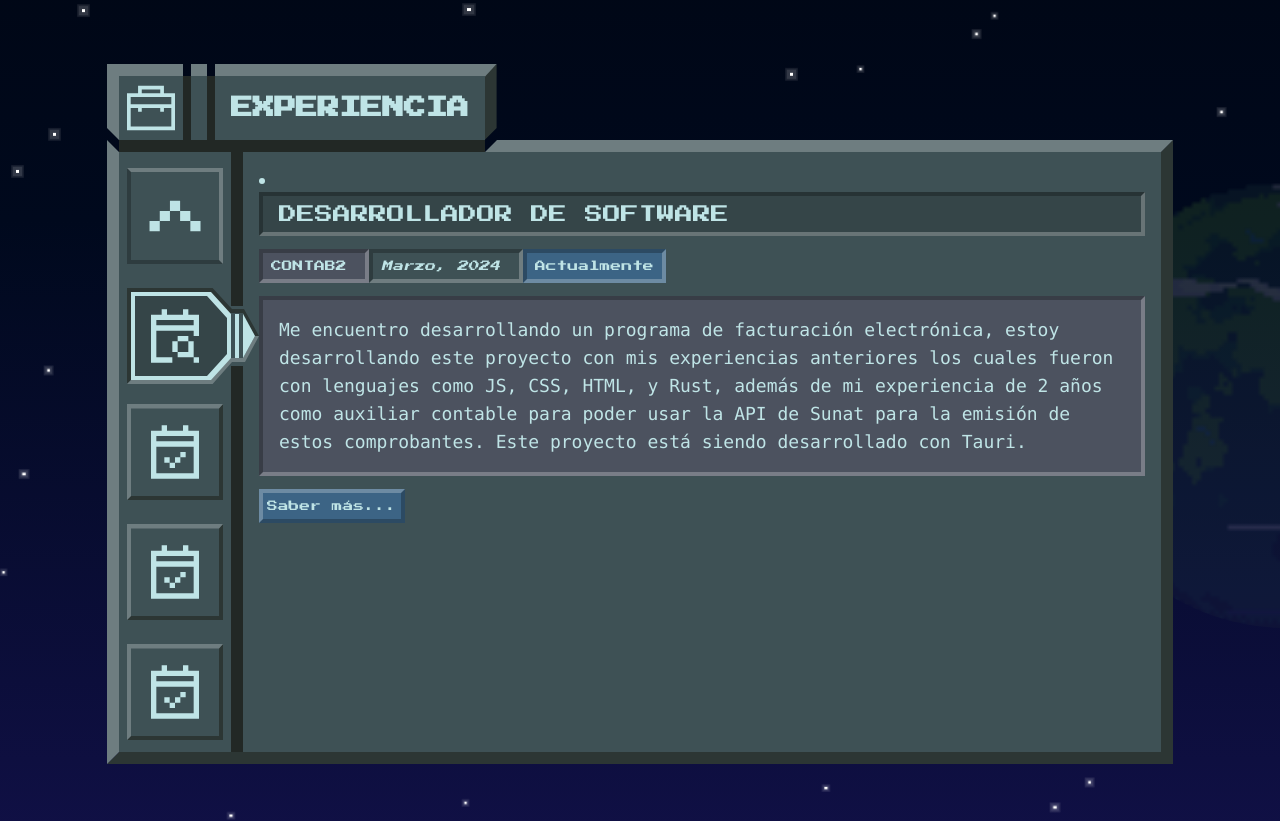
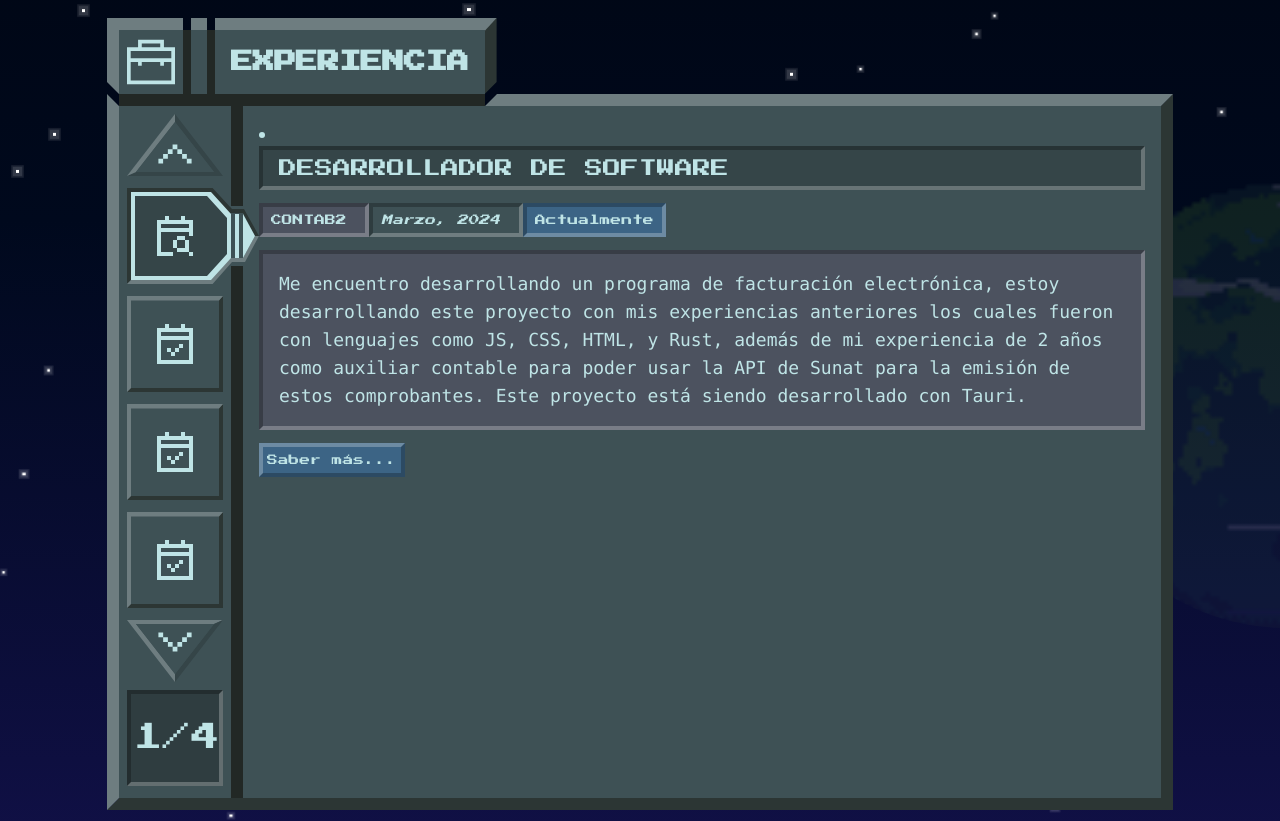
Before and after one commit to Ares101101/Portfolio, an Astro site: page / in a window 1280 px wide. Shown: the part 780-1601 px from the top of the page. Built offline with nearby package versions, Linux system fonts and the light colour scheme; Astro itself is replaced by a stand-in of ours.

Commit message:
25/06/2024

```diff
--- a/package.json
+++ b/package.json
@@ -17,7 +17,7 @@
     "@fontsource-variable/pixelify-sans": "^5.0.3",
     "@types/react": "^18.3.3",
     "@types/react-dom": "^18.3.0",
-    "astro": "^4.9.2",
+    "astro": "^4.11.1",
     "preact": "^10.22.0",
     "react": "^18.3.1",
     "react-dom": "^18.3.1",
--- a/src/components/Experience.jsx
+++ b/src/components/Experience.jsx
@@ -41,56 +41,122 @@ export const Experience = () => {
   function OnClick(i) {
     const newOn = on.map((_, il) => il === i)
     setOn(newOn)
-    console.log(newOn)
   }
   return (
     <section className='relative   flex gap-3'>
-      <div className='min-w-28 bg-[#3E5155] flex flex-col items-center justify-between gap-8 p-4' id=' conteiner'>
-        <svg
-          xmlns="http://www.w3.org/2000/svg"
-          xmlns:xlink="http://www.w3.org/1999/xlink"
-          version="1.1"
-          preserveAspectRatio="none"
-          viewBox="10 10 80 80"
-          className='min-w-24 min-h-24 border-4 border-t-white/25 border-l-white/25 border-b-black/25 border-r-black/25 rotate-90'
+      <div className='min-w-28 bg-[#3E5155] flex flex-col items-center gap-5 p-4' id=' conteiner'>
+        <div
+          className='relative sec cursor-pointer'
+          onClick={()=>{
+            if((on.indexOf(true) + 1) === 1){
+              const newOn = on.map((_, i) => i === 3)
+              setOn(newOn)
+            }else{
+              const newOn = on.map((_, i)=> i === (on.indexOf(true) - 1))
+              setOn(newOn)
+            }
+          }}
         >
-          <g>
-            <rect x="10" y="10" width="80" height="80" fill="#bee3e5" />
-            <path fill="#3E5155" stroke="none" d=" M 90 90 L 90 10 10 10 10 57.85 10 90 65.3 90 90 90 M 54.65 36.05 L 54.65 45.35 45.35 45.35 45.35 54.6 54.65 54.6 54.65 63.85 63.9 63.85 63.9 73.15 54.65 73.15 54.65 63.85 45.35 63.85 45.35 54.6 36.1 54.6 36.1 45.35 45.35 45.35 45.35 36.05 54.65 36.05 54.65 26.8 63.9 26.8 63.9 36.05 54.65 36.05 Z" />
-          </g>
-        </svg>
+          <div className=' triangle ' >
+            {<svg
+              version="1.1"
+              xmlns="http://www.w3.org/2000/svg"
+              xmlns:xlink="http://www.w3.org/1999/xlink"
+              x="0px" y="0px"
+              viewBox="0 0 256 256"
+              enable-background="new 0 0 256 256"
+              xml:space="preserve"
+              className=' -rotate-90 w-full h-9 absolute -bottom-0 z-10 '
+            >
+              <metadata> Svg Vector Icons : http://www.onlinewebfonts.com/icon </metadata>
+              <g>
+                <g>
+                  <path fill="currentColor" d="M60.5,10h33.8v33.4H60.5V10z" />
+                  <path fill="currentColor" d="M94.2,43.4H128v33.8H94.2V43.4L94.2,43.4z" />
+                  <path fill="currentColor" d="M128,77.2h33.8v33.8H128V77.2z" />
+                  <path fill="currentColor" d="M128,144.7h33.8v33.8H128V144.7L128,144.7z" />
+                  <path fill="currentColor" d="M94.2,178.5H128v33.8H94.2V178.5L94.2,178.5z" />
+                  <path fill="currentColor" d="M60.5,212.2h33.8V246H60.5V212.2z" />
+                  <path fill="currentColor" d="M161.8,110.9h33.8v33.8h-33.8V110.9L161.8,110.9z" />
+                </g>
+              </g>
+            </svg>}
+          </div>
+        </div>
         {on.map((o, i) => (
           o
             ? <div
-              className=' items-center justify-center flex  min-w-20 min-h-20 relative shadowOnEXP bg-black/15'
+              className=' items-center justify-center flex  min-w-20 min-h-20 relative shadowOnEXP bg-black/15 cursor-pointer m-1'
               id={`${i}`}
               onClick={() => OnClick(i)}
               key={i}
             >
-              <svg
+              {<svg
                 fill="none"
                 xmlns="http://www.w3.org/2000/svg"
                 viewBox="0 0 24 24"
-                width="64px"
-              > <path d="M15 2h2v2h4v8h-2v-2H5v10h6v2H3V4h4V2h2v2h6V2zM9 6H5v2h14V6H9zm8 6v2h-4v-2h4zm-4 6h-2v-4h2v4zm4 0h-4v2h6v2h2v-2h-2v-6h-2v4z" fill="currentColor" /> </svg>
+                className='w-12'
+              > <path d="M15 2h2v2h4v8h-2v-2H5v10h6v2H3V4h4V2h2v2h6V2zM9 6H5v2h14V6H9zm8 6v2h-4v-2h4zm-4 6h-2v-4h2v4zm4 0h-4v2h6v2h2v-2h-2v-6h-2v4z" fill="currentColor" /> </svg>}
               <div className='flecha ' />
               <div className='punta' />
               <div className='dar'></div>
             </div>
             : <div
-              className=' min-w-[88px] min-h-[88px] relative shadowEXP border-4 border-transparent flex justify-center items-center'
+              className=' min-w-[88px] min-h-[88px] relative shadowEXP border-4 border-transparent flex justify-center items-center cursor-pointer'
               id={`${i}`}
               onClick={() => OnClick(i)}
               key={i}
             >
-              <svg
+              {<svg
                 fill="none"
                 xmlns="http://www.w3.org/2000/svg"
                 viewBox="0 0 24 24"
-                width="64px"
-              > <path d="M15 2h2v2h4v18H3V4h4V2h2v2h6V2zm4 6V6H5v2h14zm0 2H5v10h14V10zm-3 2v2h-2v-2h2zm-4 4v-2h2v2h-2zm-2 0h2v2h-2v-2zm0 0H8v-2h2v2z" fill="currentColor" /> </svg>
+                className='w-12'
+              > <path d="M15 2h2v2h4v18H3V4h4V2h2v2h6V2zm4 6V6H5v2h14zm0 2H5v10h14V10zm-3 2v2h-2v-2h2zm-4 4v-2h2v2h-2zm-2 0h2v2h-2v-2zm0 0H8v-2h2v2z" fill="currentColor" /> </svg>}
             </div>
         ))}
+        <div
+          className='relative secv rotate-180 cursor-pointer '
+          onClick={()=>{
+            if((on.indexOf(true) + 1) === 4){
+              const newOn = on.map((_, i) => i === 0)
+              setOn(newOn)
+            }else{
+              const newOn = on.map((_, i)=> i === (on.indexOf(true) + 1))
+              setOn(newOn)
+            }
+          }}
+        >
+          <div className=' triangle ' >
+            {<svg
+              version="1.1"
+              xmlns="http://www.w3.org/2000/svg"
+              xmlns:xlink="http://www.w3.org/1999/xlink"
+              x="0px" y="0px"
+              viewBox="0 0 256 256"
+              enable-background="new 0 0 256 256"
+              xml:space="preserve"
+              className=' -rotate-90 w-full -bottom-0 z-10 h-9 absolute'
+            >
+              <metadata> Svg Vector Icons : http://www.onlinewebfonts.com/icon </metadata>
+              <g>
+                <g>
+                  <path fill="currentColor" d="M60.5,10h33.8v33.4H60.5V10z" />
+                  <path fill="currentColor" d="M94.2,43.4H128v33.8H94.2V43.4L94.2,43.4z" />
+                  <path fill="currentColor" d="M128,77.2h33.8v33.8H128V77.2z" />
+                  <path fill="currentColor" d="M128,144.7h33.8v33.8H128V144.7L128,144.7z" />
+                  <path fill="currentColor" d="M94.2,178.5H128v33.8H94.2V178.5L94.2,178.5z" />
+                  <path fill="currentColor" d="M60.5,212.2h33.8V246H60.5V212.2z" />
+                  <path fill="currentColor" d="M161.8,110.9h33.8v33.8h-33.8V110.9L161.8,110.9z" />
+                </g>
+              </g>
+            </svg>}
+          </div>
+        </div>
+        <div className='-m-1 w-24 min-h-24 border-4 border-t-black/25 border-l-black/25 border-b-white/25 border-r-white/25 bg-black/25 font-title text-5xl flex items-center justify-center'>
+          <span className='ml-1'>{on.indexOf(true) + 1}</span>/
+          {on.length}
+        </div>
       </div>
       <div className='bg-[#3E5155] p-4'>
         {
--- a/src/components/Header.astro
+++ b/src/components/Header.astro
@@ -1,20 +1,25 @@
-<header class=" h-16 font-title flex justify-center items-center py-2 w-full mx-auto px-3  text-xs">
-    <ul class="flex max-w-[1080px] opacity-80 w-full justify-between nav bg-black p-1 h-full align-middle gap-1">
+<header class="font-title flex justify-center items-center py-2 w-full mx-auto px-3  text-xs">
+    <ul class="flex flex-wrap max-w-[1080px] opacity-80 w-full justify-between nav bg-black p-1  align-middle gap-1">
 
-        <li class=" border-4 border-t-white/50 border-l-white/50 border-b-black/15  border-r-black/15 hover:border-t-black/15 hover:border-l-black/15 hover:border-r-white/50 hover:border-b-white/50 hover:bg-blue-600/85 [&>a]:hover:mt-1 w-full h-full flex items-center bg-blue-600">
-            <a href="#top" class=" h-full w-full flex items-center justify-center">INICIO</a>
+        <li class=" h-10 card border-4 border-t-white/50 border-l-white/50 border-b-black/15  border-r-black/15 hover:border-t-black/15 hover:border-l-black/15 hover:border-r-white/50 hover:border-b-white/50 hover:bg-blue-600/85 [&>a]:hover:mt-1 w-full flex items-center bg-blue-600">
+            <a href="#top" class=" mx-1 h-full w-full flex items-center justify-center truncate">INICIO</a>
         </li>
-        <li class=" border-4 border-t-white/50 border-l-white/50 border-b-black/15  border-r-black/15 hover:border-t-black/15 hover:border-l-black/15 hover:border-r-white/50 hover:border-b-white/50 hover:bg-blue-600/85 [&>a]:hover:mt-1 w-full h-full flex items-center bg-blue-600">
-            <a href="#Experiencia" class=" h-full w-full flex items-center justify-center">EXPERIENCIA</a>
+        <li class=" h-10 card border-4 border-t-white/50 border-l-white/50 border-b-black/15  border-r-black/15 hover:border-t-black/15 hover:border-l-black/15 hover:border-r-white/50 hover:border-b-white/50 hover:bg-blue-600/85 [&>a]:hover:mt-1 w-full  flex items-center bg-blue-600">
+            <a href="#Experiencia" class="mx-1 h-full w-full flex items-center justify-center truncate">EXPERIENCIA</a>
         </li>
-        <li class=" border-4 border-t-white/50 border-l-white/50 border-b-black/15  border-r-black/15 hover:border-t-black/15 hover:border-l-black/15 hover:border-r-white/50 hover:border-b-white/50 hover:bg-blue-600/85 [&>a]:hover:mt-1 w-full h-full flex items-center bg-blue-600">
-            <a href="#Proyectos" class=" h-full w-full flex items-center justify-center">PROYECTOS</a>
+        <li class="h-10 card border-4 border-t-white/50 border-l-white/50 border-b-black/15  border-r-black/15 hover:border-t-black/15 hover:border-l-black/15 hover:border-r-white/50 hover:border-b-white/50 hover:bg-blue-600/85 [&>a]:hover:mt-1 w-full flex items-center bg-blue-600">
+            <a href="#Proyectos" class="mx-1 h-full w-full flex items-center justify-center truncate">PROYECTOS</a>
         </li>
-        <li class=" border-4 border-t-white/50 border-l-white/50 border-b-black/15  border-r-black/15 hover:border-t-black/15 hover:border-l-black/15 hover:border-r-white/50 hover:border-b-white/50 hover:bg-blue-600/85 [&>a]:hover:mt-1 w-full h-full flex items-center bg-blue-600">
-            <a href="#Sobre-mí" class=" h-full w-full flex items-center justify-center">SOBRE MÍ</a>
+        <li class="h-10 card border-4 border-t-white/50 border-l-white/50 border-b-black/15  border-r-black/15 hover:border-t-black/15 hover:border-l-black/15 hover:border-r-white/50 hover:border-b-white/50 hover:bg-blue-600/85 [&>a]:hover:mt-1 w-full  flex items-center bg-blue-600">
+            <a href="#Sobre-mí" class="mx-1 h-full w-full flex items-center justify-center truncate">SOBRE MÍ</a>
         </li>
-        <li class=" border-4 border-t-white/50 border-l-white/50 border-b-black/15  border-r-black/15 hover:border-t-black/15 hover:border-l-black/15 hover:border-r-white/50 hover:border-b-white/50 hover:bg-blue-600/85 [&>a]:hover:mt-2 w-full h-full flex items-center bg-blue-600">
-            <a href="#contacto" class=" h-full w-full flex items-center justify-center">CONTACTO</a>
+        <li class=" h-10 card border-4 border-t-white/50 border-l-white/50 border-b-black/15  border-r-black/15 hover:border-t-black/15 hover:border-l-black/15 hover:border-r-white/50 hover:border-b-white/50 hover:bg-blue-600/85 [&>a]:hover:mt-2 w-full  flex items-center bg-blue-600">
+            <a href="#contacto" class="mx-1 h-full w-full flex items-center justify-center truncate">CONTACTO</a>
         </li>
     </ul>
 </header>
+<style>
+    .card{
+    flex: 1 0 calc(19% );
+    }
+</style>
--- a/src/pages/index.astro
+++ b/src/pages/index.astro
@@ -29,7 +29,7 @@ import MailIcon from "../icons/Mail.astro"
             DIEGO AMACHI F.
           </a>
         </h1>
-        <h2 class=" font-title text-7xl ">
+        <h2 class=" font-title text-7xl text-center">
          -Desarrollador <strong class=" text-blue-600">Web</strong>-
         </h2>
         <nav class="flex gap-x-1 mt-8  flex-1 w-full max-w-3xl bg-transparent p-1">
--- a/src/styles/stars.css
+++ b/src/styles/stars.css
@@ -528,6 +528,7 @@ body{
         );
     z-index: 2;
 }
+
 .dar{
     content:'';
     position: absolute;
@@ -545,24 +546,105 @@ body{
     );
     z-index: 1;
 }
-/*0 0,
-        50%  0,
-        62.5% 25%,
-        87.5% 25%,
-        100% 50%,
-        87.5% 75%,
-        62.5% 75%,
-        50% 100%,
-        0 100%
 
-        4px 4.5px,
-        calc(80% - 24px) 4.5px,
-        calc(100% - 30px) calc(25% + 1px),
-        calc(100% - 16px) calc(25% + 1px),
-        calc(100% - 4px) 50%,
-        100% 50%,
-        calc(100% - 15px) calc(25% - 3px),
-        calc(100% - 27px) calc(25% - 3px),
-        calc(80% - 20px) 0,
-        0 0
-        */
+.triangle{
+    clip-path: polygon(
+        50% 0%, 0% 100%, 100% 100%
+        );
+    background-color: #3E5155;
+    position: relative;
+    min-width: 78px;
+    min-height: 50px;
+    z-index: 10;
+}
+
+.sec:active .triangle{
+    background-color:rgba(0, 0, 0, 0.15)
+}
+
+.sec::before{
+    content:'';
+    position: absolute;
+    left: -9px;
+    top: -8px;
+    min-width: calc(100% + 18px);
+    min-height: calc(100% + 12px);
+    background: #354548;
+    clip-path: polygon(
+        0 100%,
+        9px calc(100% - 4px),
+        calc(100% - 9px) calc(100% - 4px),
+        50% 8px,
+        50% 0,
+        100% 100%
+    );
+    z-index: 0;
+}
+.sec:active::before{
+    background: #6E7D80;
+}
+.sec:active::after{
+    background: #354548;
+}
+.sec::after{
+    content:'';
+    position: absolute;
+    left: -9px;
+    top: -8px;
+    min-width: calc(100% + 18px);
+    min-height: calc(100% + 12px);
+    background: #6E7D80;
+    clip-path: polygon(
+        0 100%,
+        9px calc(100% - 4px),
+        50% 8px,
+        50% 0
+    );
+    z-index: 0;
+}
+
+
+.secv:active .triangle{
+    background-color:rgba(0, 0, 0, 0.15)
+}
+
+.secv::before{
+    content:'';
+    position: absolute;
+    left: -9px;
+    top: -8px;
+    min-width: calc(100% + 18px);
+    min-height: calc(100% + 12px);
+    background: #6E7D80;
+    clip-path: polygon(
+        0 100%,
+        9px calc(100% - 4px),
+        calc(100% - 9px) calc(100% - 4px),
+        50% 8px,
+        50% 0,
+        100% 100%
+    );
+    z-index: 0;
+}
+.secv:active::before{
+    background:#354548 ;
+}
+.secv:active::after{
+    background:#6E7D80 ;
+}
+.secv::after{
+    content:'';
+    position: absolute;
+    left: -9px;
+    top: -8px;
+    min-width: calc(100% + 18px);
+    min-height: calc(100% + 12px);
+    background: #354548;
+    clip-path: polygon(
+        0 100%,
+        9px calc(100% - 4px),
+        50% 8px,
+        50% 0
+    );
+    z-index: 0;
+}
```
Also changed, not shown: src/icons/Pixel_arrow.svg (added), 1 other file.
